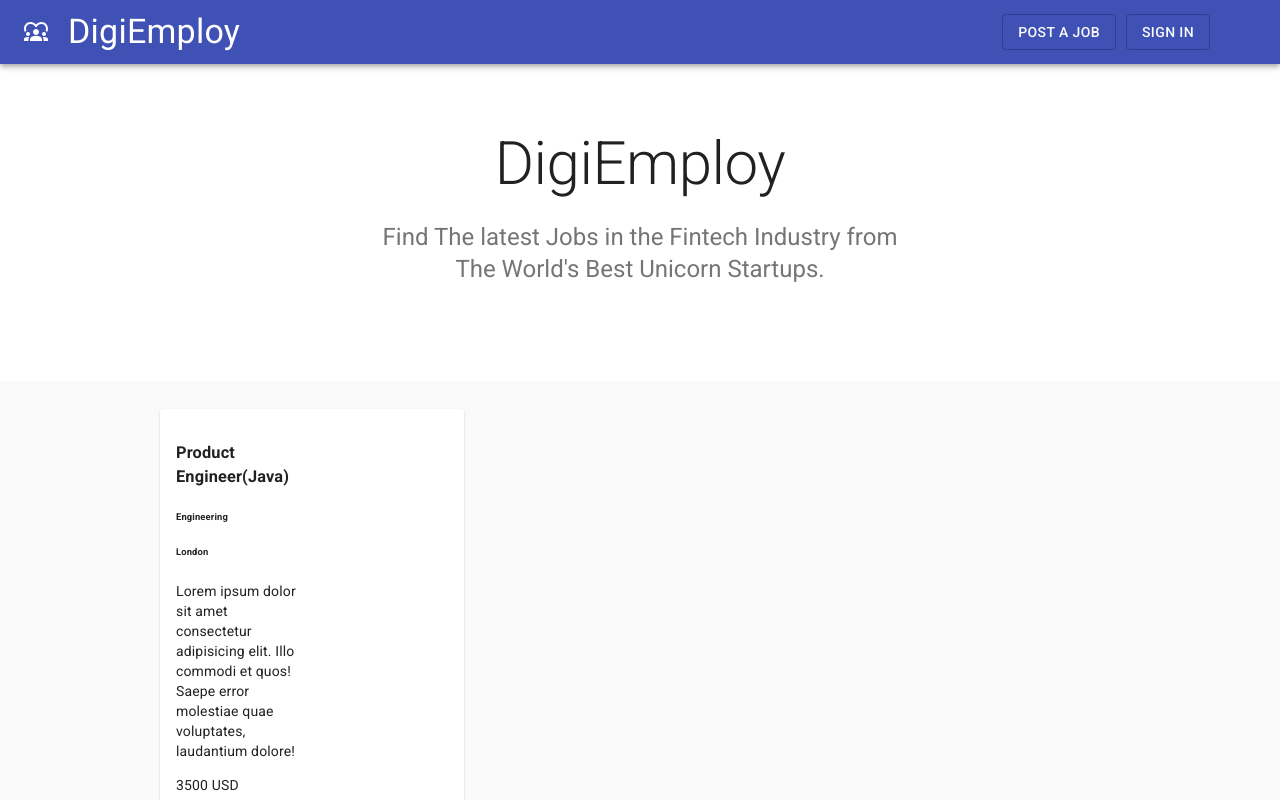
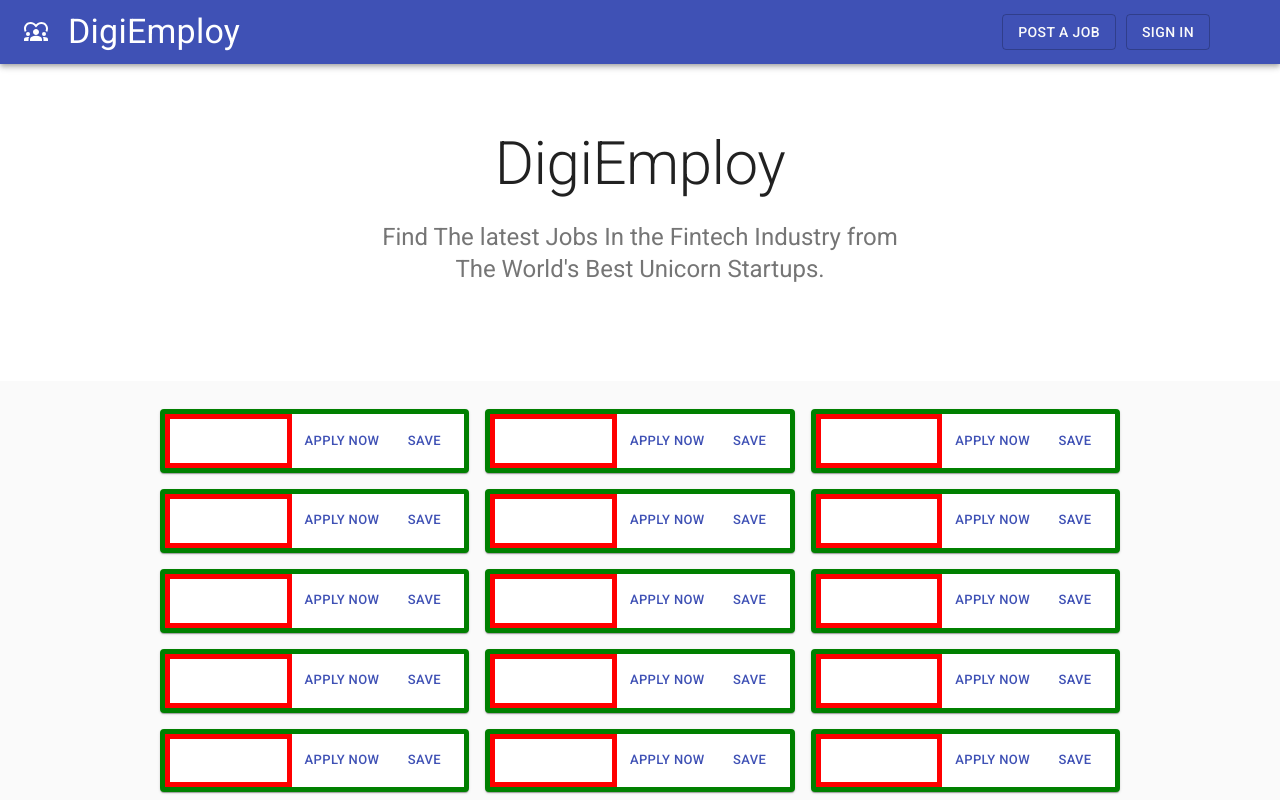
Before and after one commit to Emna747/digiemploy, a React (Create React App) app: page / in a window 1280 px wide. Shown: the top 800 px of the page. Built offline with nearby package versions, Linux system fonts and the light colour scheme.

Commit message:
Main content updates

```diff
--- a/src/App.jsx
+++ b/src/App.jsx
@@ -14,7 +14,6 @@
   Card,
   CardActions,
   CardContent,
-  CardMedia,
   Grid,
 } from "@material-ui/core";
 
@@ -22,12 +21,12 @@
 import database from "./database";
 function jobcard(props) {
   return (
-    <div className="Jobcard">
-      <h3 className="thejobtitle">{props.JobTitle}</h3>
-      <h6 className="thedepartment">{props.Department}</h6>
-      <h6 className="thelocation">{props.Location}</h6>
-      <p className="thedescription">{props.Description}</p>
-      <p className="thesalary">{props.Salary}</p>
+    <div>
+      <h3>{props.JobTitle}</h3>
+      <h6>{props.Department}</h6>
+      <h6>{props.Location}</h6>
+      <p>{props.Description}</p>
+      <p>{props.Salary}</p>
     </div>
   );
 }
@@ -39,7 +38,9 @@
       <AppBar position="relative">
         <Toolbar>
           <Diversity1Icon className={classes.icon} />
-          <Typography variant="h4" className={classes.navigationBar}>DigiEmploy</Typography>
+          <Typography variant="h4" className={classes.navigationBar}>
+            DigiEmploy
+          </Typography>
 
           <Button variant="outlined" size="medium" className={classes.button}>
             {" "}
@@ -68,24 +69,20 @@
               color="textSecondary"
               paragraph
             >
-             Find The latest Jobs in the Fintech Industry from The World's Best Unicorn
-              Startups.
+              Find The latest Jobs In the Fintech Industry from The World's Best
+              Unicorn Startups.
             </Typography>
           </Container>
         </div>
         <Container className={classes.cardGrid} maxWidth="md">
-          <Grid container spacing={3}>
-            <Grid item xs={12} sm={6} md={4}>
+          <Grid container spacing={2}>
+            {database.map((jobcard) => (
+              <Grid item key={jobcard} xs={12} sm={6} md={4}>
                 <Card className={classes.card}>
-                <CardMedia
-                  className={classes.cardMedia}
-                  image="https://source.unsplash.com/random"
-                  title="Image title"
-                />
                   <CardContent className={classes.cardContent}>
-                  {database.map(jobcard)}
                     <Typography gutterBottom variant="h4"></Typography>
                   </CardContent>
+
                   <CardActions>
                     {" "}
                     <Button size="small" color="primary" align="center">
@@ -97,6 +94,7 @@
                   </CardActions>
                 </Card>
               </Grid>
+            ))}
           </Grid>
         </Container>
       </main>
--- a/src/styles.js
+++ b/src/styles.js
@@ -17,9 +17,12 @@
     color: "#fafafa",
   },
   cardGrid: { padding: "28px 0" },
-  card: { height: "100%", display: "flex", flexDirection: "columns" },
+  card: { height: "100%", display: "flex", flexDirection: "columns", border: "5px green solid" },
   cardMedia: { paddingTop: "56.25%" },
-  cardContent: { flexGrow: 1 },
+  cardContent: {
+    flexGrow: "1",
+    border: "5px red solid"
+  },
   footer: {
     backgroundColor: theme.palette.background.paper,
     padding: "5px 0",
```
Lines whose indentation alone changed are shown as unchanged.
